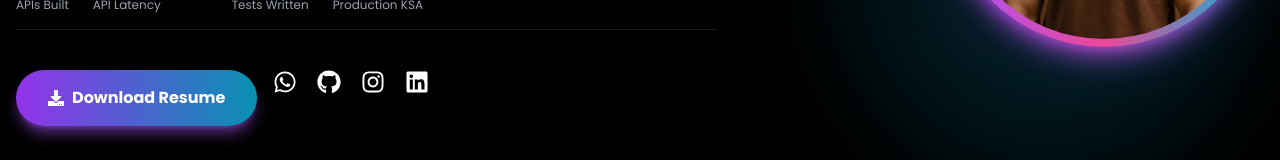
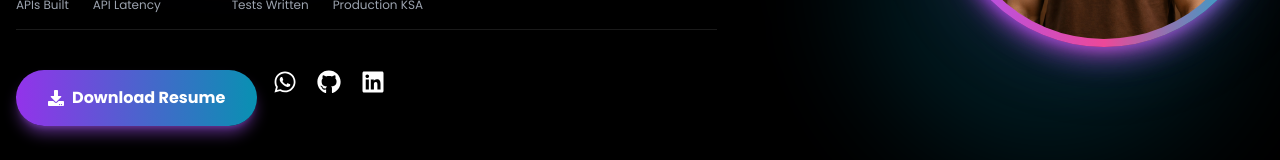
Before and after one commit to manas8938/anas-portfolio, a React (Vite) app: page / in a window 1280 px wide. Shown: the part 553-713 px from the top of the page. Built offline with nearby package versions, Linux system fonts and the light colour scheme; the HTML template or start-up script is replaced by a standard one.

Commit message:
Remove Instagram link

```diff
--- a/src/components/Contact.jsx
+++ b/src/components/Contact.jsx
@@ -18,14 +18,6 @@ const Contact = () => {
       color: "text-purple-400",
       hoverBg: "hover:bg-purple-500/20",
       hoverBorder: "hover:border-purple-500/50"
-    },
-    {
-      icon: FaInstagram,
-      label: "Instagram",
-      url: "https://instagram.com/_ana7x_/",
-      color: "text-pink-500",
-      hoverBg: "hover:bg-pink-500/20",
-      hoverBorder: "hover:border-pink-500/50"
     },
     {
       icon: FaLinkedin,
--- a/src/components/SocialLinks.jsx
+++ b/src/components/SocialLinks.jsx
@@ -14,12 +14,6 @@ const SocialLinks = ({ size = "text-2xl", gap = "space-x-4" }) => {
       url: "https://github.com/manas8938",
       color: "hover:text-purple-400",
       label: "GitHub"
-    },
-    {
-      icon: FaInstagram,
-      url: "https://www.instagram.com/_anakx_/",
-      color: "hover:text-pink-500",
-      label: "Instagram"
     },
     {
       icon: FaLinkedin,
```
